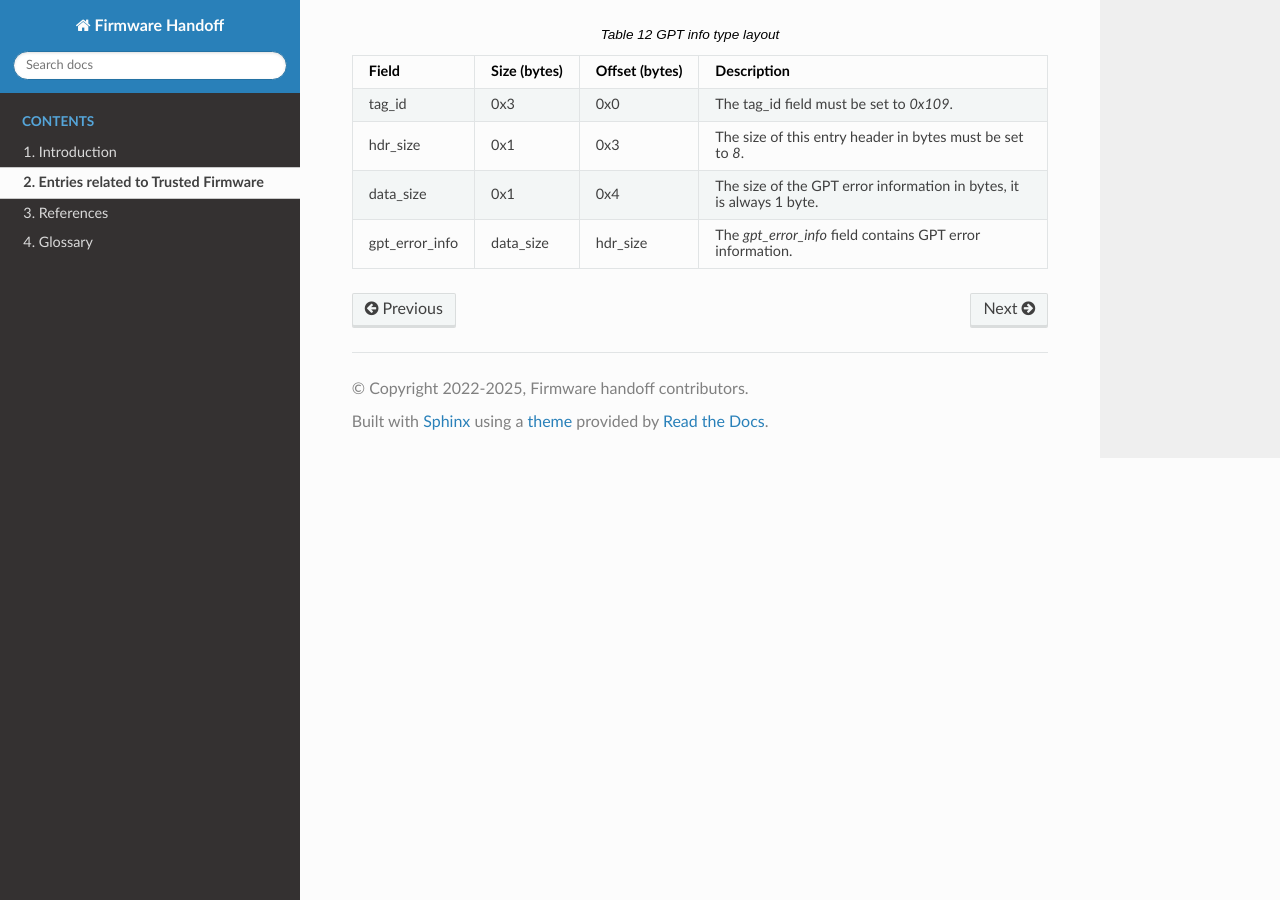
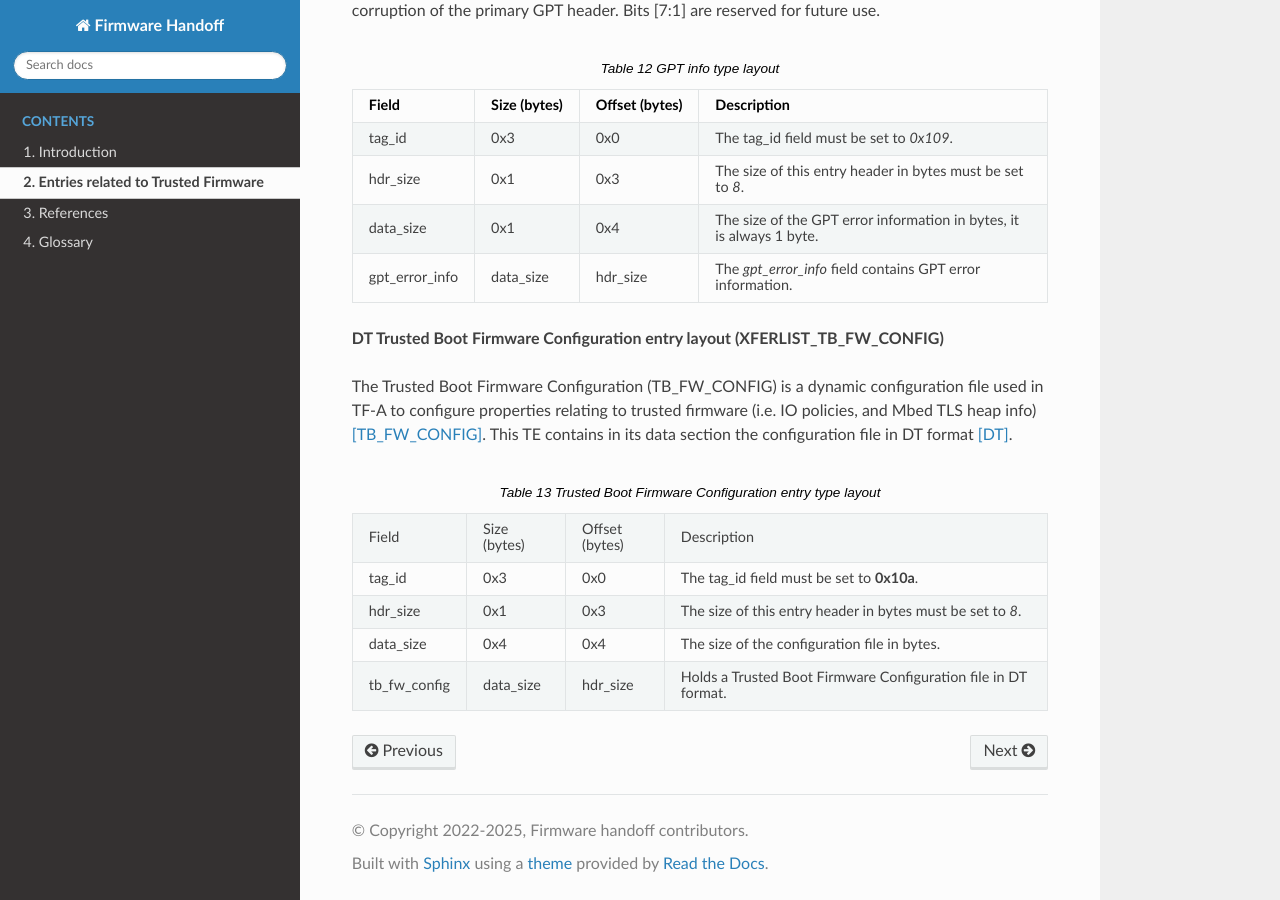
Before and after one commit to harrisonmutai-arm/handoff-ancillary-spec, a Sphinx documentation site: the page built from source/secondary_TE.rst, in a window 1280 px wide and 900 px high, scrolled down 6210 px. Built offline with Sphinx 7.4.7 and the Read the Docs theme 3.1.0, drawn with Linux system fonts in a browser that asks for light colours; formulas are drawn with MathJax 3; some of the changed text lies outside the part shown.

Commit message:
Add Trusted Boot Firmware Configuration entry
Defines a new Transfer Entry type (0x109) for passing the Trusted
Boot Firmware Configuration (TB_FW_CONFIG) DT blob within the Transfer
List. Includes layout table, usage description, and references the
official bindings documentation.

Signed-off-by: Harrison Mutai <harrison.mutai@arm.com>

```diff
--- a/source/references.rst
+++ b/source/references.rst
@@ -24,3 +24,5 @@
 .. [TF_BL31] `Data structures used in the BL31 cold boot interface v2.12 <https://trustedfirmware-a.readthedocs.io/en/v2.12.0/design/firmware-design.html#data-structures-used-in-the-bl31-cold-boot-interface>`__
 
 .. [SPMCATTR] `The SPMC manifest v2.12: <https://hafnium.readthedocs.io/en/v2.12.0/secure-partition-manager/secure-partition-manager.html#spmc-manifest>`__
+
+.. [TB_FW_CONFIG] `Trusted Boot Firmware Configuration bindings <https://review.trustedfirmware.org/plugins/gitiles/TF-A/trusted-firmware-a/+/c6c882a42795da82b18d2d7dff1265bf2a1a6aab/docs/components/fconf/tb_fw_bindings.rst>`__
--- a/source/secondary_TE.rst
+++ b/source/secondary_TE.rst
@@ -42,6 +42,9 @@
 
    * - :ref:`0x109 <tab_gpt_info>`
      - GPT Error Info
+
+   * - :ref:`0x10a <tab_tb_fw_config>`
+     - DT Trusted Boot Firmware Configuration (``TB_FW_CONFIG``)
 
 **OP-TEE pageable part address entry layout (XFERLIST_OPTEE_PAGEABLE_PART_ADDR)**
 
@@ -576,5 +579,42 @@
      - hdr_size
      - The `gpt_error_info` field contains GPT error information.
 
+**DT Trusted Boot Firmware Configuration entry layout
+(XFERLIST_TB_FW_CONFIG)**
+
+The Trusted Boot Firmware Configuration (TB_FW_CONFIG) is a dynamic
+configuration file used in TF-A to configure properties relating to trusted
+firmware (i.e. IO policies, and Mbed TLS heap info) [TB_FW_CONFIG]_. This TE
+contains in its data section the configuration file in DT format [DT]_.
+
+.. _tab_tb_fw_config:
+.. list-table:: Trusted Boot Firmware Configuration entry type layout
+   :widths: 2 2 2 8
+
+   * - Field
+     - Size (bytes)
+     - Offset (bytes)
+     - Description
+
+   * - tag_id
+     - 0x3
+     - 0x0
+     - The tag_id field must be set to **0x10a**.
+
+   * - hdr_size
+     - 0x1
+     - 0x3
+     - |hdr_size_desc|
+
+   * - data_size
+     - 0x4
+     - 0x4
+     - The size of the configuration file in bytes.
+
+   * - tb_fw_config
+     - data_size
+     - hdr_size
+     - Holds a Trusted Boot Firmware Configuration file in DT format.
+
 .. |hdr_size_desc| replace:: The size of this entry header in bytes must be set to `8`.
 .. |current_version| replace:: `0x1`
```
